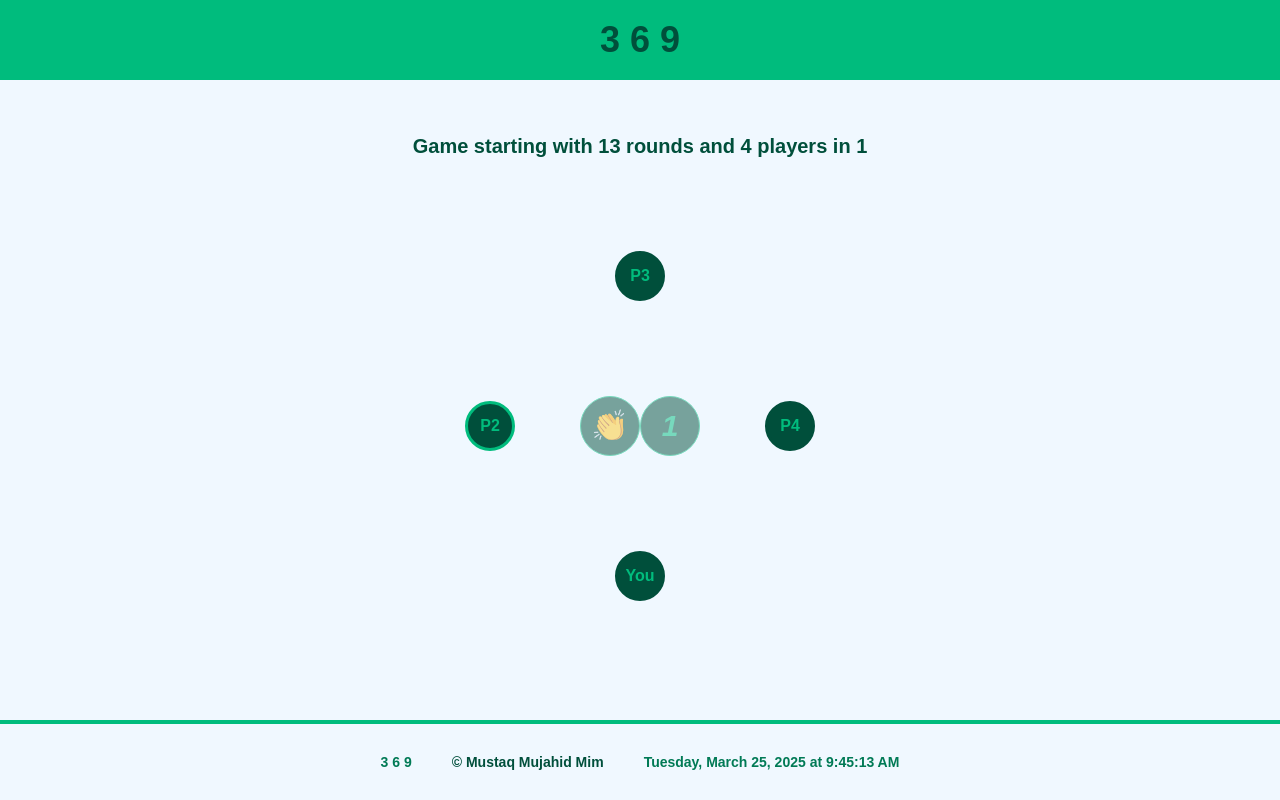
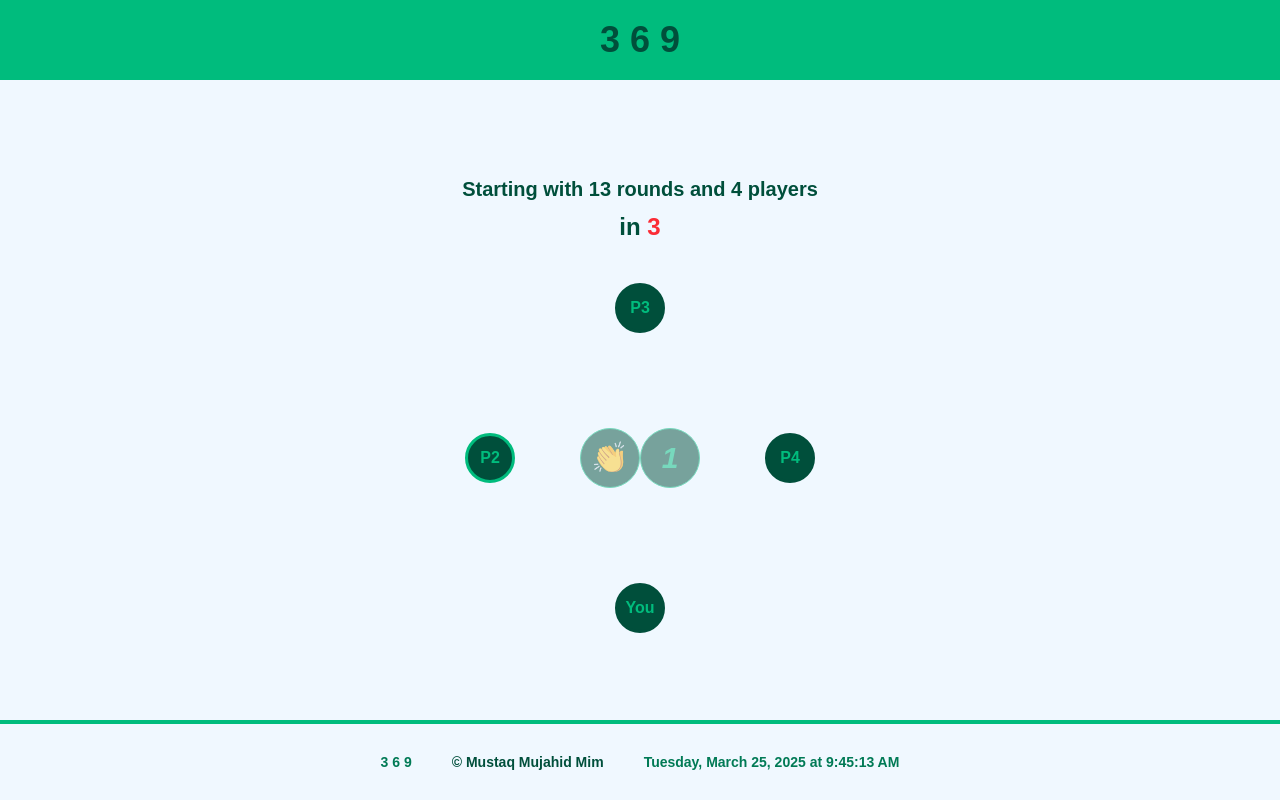
Before and after one commit to mmmim24/three6IX, a React (Vite) app: page / in a window 1280 px wide. Both pictures are taken after a click on the button "Start". Built offline with nearby package versions, Linux system fonts and the light colour scheme; a web font is replaced by a local one.

Commit message:
css changes

```diff
--- a/src/components/GameComponent.jsx
+++ b/src/components/GameComponent.jsx
@@ -3,12 +3,13 @@ import { GameContext } from '../store/GameStore';
 import { useLogicContext } from '../store/LogicStore';
 import PlayerComponents from './PlayerComponents';
 import ScoreComponent from './ScoreComponent';
+import Whistle from './Whistle';
 
 const GameComponent = () => {
     const game = React.useContext(GameContext);
     const { isStarted, players, rounds } = game.gameState;
     const { values, updateValues, initialPlayer } = useLogicContext();
-    const [time, setTime] = React.useState(3);
+    const [time, setTime] = React.useState(5);
     const [running, setRunning] = React.useState(false);
 
     React.useEffect(() => {
@@ -52,7 +53,7 @@ const GameComponent = () => {
                     currentRound: values.currentRound + 1,
                     isPressed: false,
                 })
-            }, 2000);
+            }, 1000);
         }
         return () => clearInterval(interval);
     }, [running, values.currentRound]);
@@ -60,8 +61,16 @@ const GameComponent = () => {
     return (
         <>
             <div className='flex flex-col gap-2'>
-                <div className='text-sm lg:text-xl text-emerald-900 dark:text-emerald-500 my-2'>
-                    {time > 0 ? <p>Game starting with {rounds} rounds and {players} players in {time}</p> : <ScoreComponent values={values} />}
+                <div className='text-sm lg:text-xl text-emerald-900 dark:text-emerald-500 lg:mt-8'>
+                    {
+                        time > 0
+                            ? <Whistle
+                                players={players}
+                                rounds={rounds}
+                                time={time}
+                            />
+                            : <ScoreComponent values={values} />
+                    }
                 </div>
                 <PlayerComponents players={players} />
             </div>
--- a/src/components/Home.jsx
+++ b/src/components/Home.jsx
@@ -9,7 +9,7 @@ const Home = () => {
     return (
 
         <React.Fragment>
-            <div className='min-h-[80vh] flex justify-center items-center lg:p-2'>
+            <div className='min-h-[80vh] flex justify-center items-center lg:p-2 '>
                 {
                     gameState.isStarted ? <LogicProvider> <GameComponent /></LogicProvider> : <GameParams />
                 }
--- a/src/components/PlayerComponents.jsx
+++ b/src/components/PlayerComponents.jsx
@@ -8,7 +8,7 @@ const PlayerComponents = ({ players, rounds, starter, turn }) => {
         <>
             <div className='flex flex-col justify-center items-center'>
 
-                <div className='relative w-[500px] h-[500px] flex justify-center items-center'>
+                <div className='relative w-[360px] h-[400px] flex justify-center items-center'>
                     <button
                         disabled={values.isGameOver || !values.isYourTurn}
                         onClick={() => clap()}
--- a/src/components/ScoreComponent.jsx
+++ b/src/components/ScoreComponent.jsx
@@ -3,12 +3,18 @@ import React from 'react'
 const ScoreComponent = ({ values }) => {
     return (
         <>
-            <div className="flex gap-4 justify-center items-center">
-                <p className='text-red-500'>Current Round: {values.currentRound}</p>
-                <p>Score: {values.score}</p>
-                <p>Lives: {values.life}</p>
-                {values.isWrongMove && <p className="text-red-500">Wrong move!</p>}
-                {values.isGameOver && <p className="text-red-500">Game Over!</p>}
+            <div className="h-[75px] flex flex-col gap-2 items-center">
+                <div className='flex items-center gap-4'>
+
+                    <p className='text-red-500'>Current Round: {values.currentRound}</p>
+                    <p>Score: {values.score}</p>
+                    <p>Lives: {values.life}</p>
+
+                </div>
+                <div className='flex gap-4 text-lg lg:text-2xl'>
+                    {values.isWrongMove && <p className="text-red-500">Wrong move!</p>}
+                    {values.isGameOver && <p className="text-red-500">Game Over!</p>}
+                </div>
             </div>
         </>
     )
--- /dev/null
+++ b/src/components/Whistle.jsx
@@ -0,0 +1,16 @@
+import React from 'react'
+
+const Whistle = ({ players, rounds, time }) => {
+    return (
+        <>
+            <div className='h-[75px] flex flex-col gap-2'>
+                <p >Starting with {rounds} rounds and {players} players</p>
+                <div className='text-lg lg:text-2xl'>
+                    <span > in</span><span className='text-red-500 '> {time}</span>
+                </div>
+            </div>
+        </>
+    )
+}
+
+export default Whistle
```
